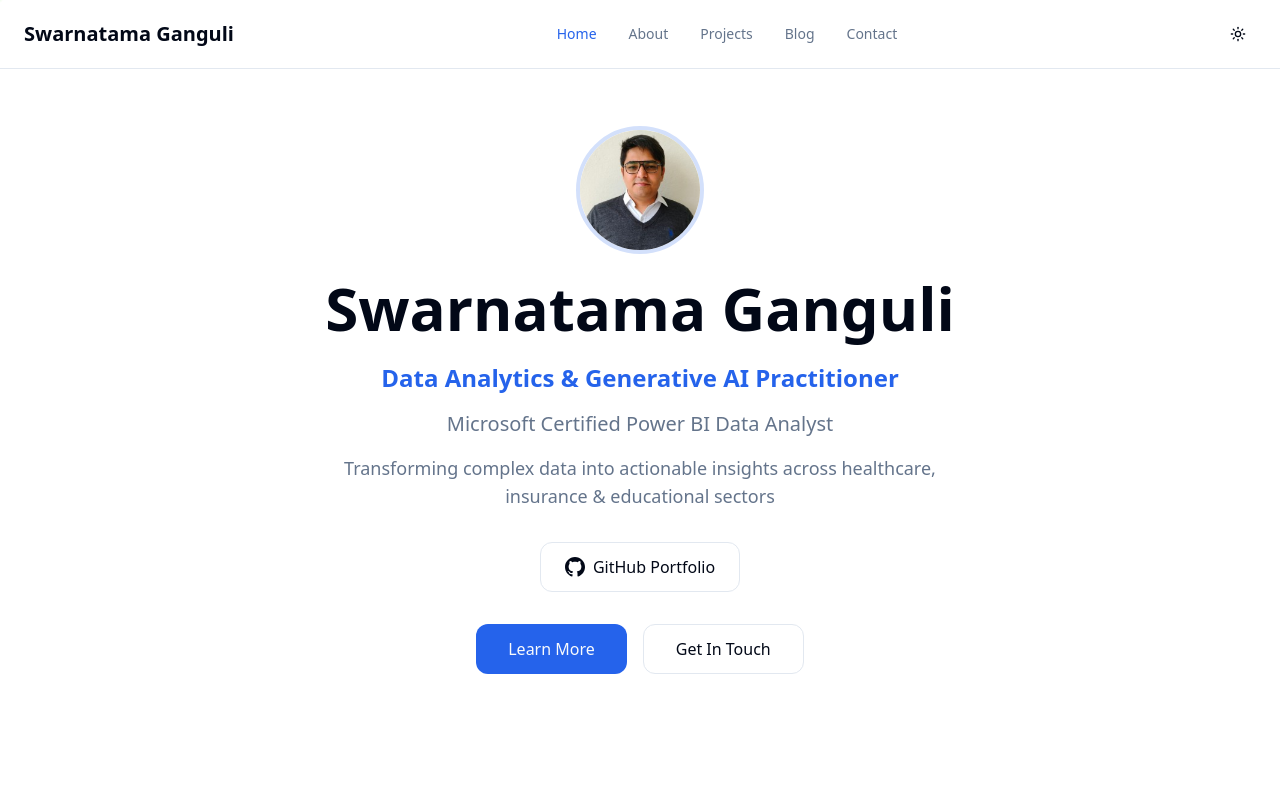
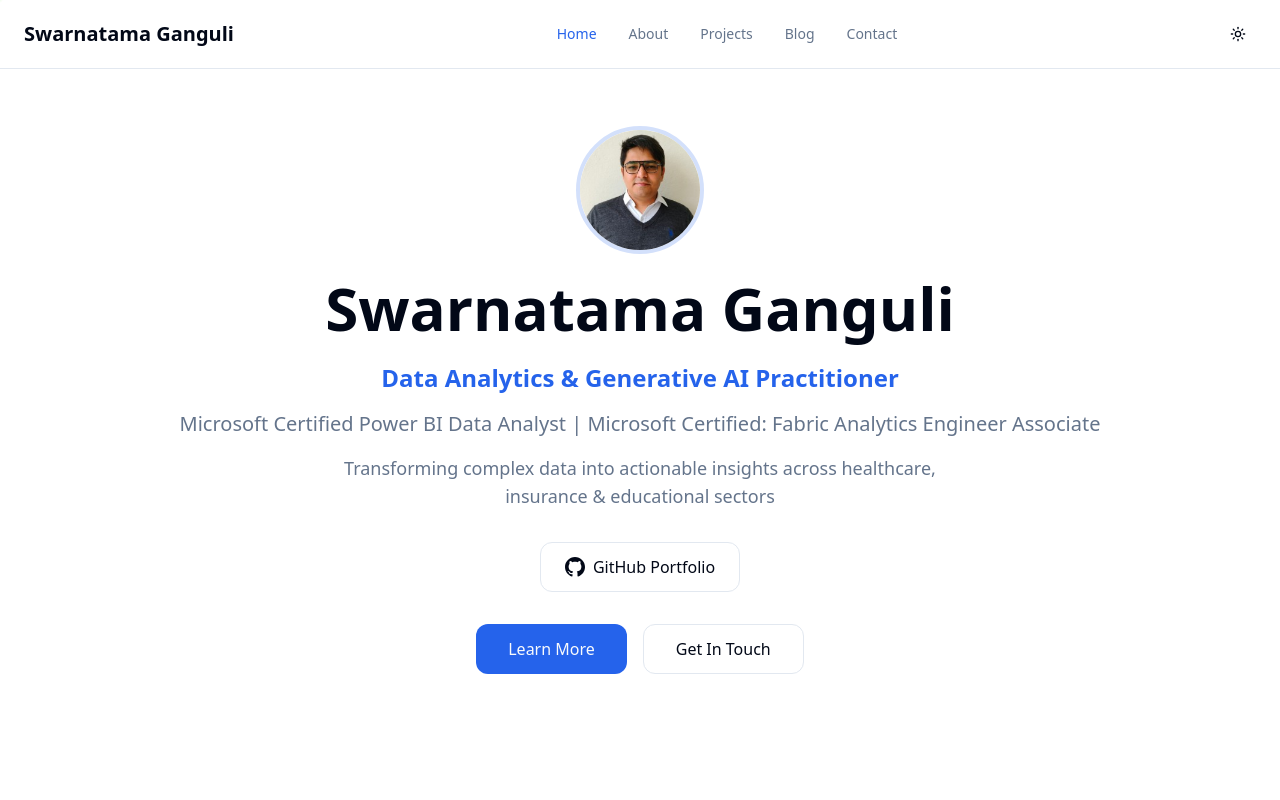
Before and after one commit to SwarnatamaGanguli/SwarnatamaGanguli.github.io, a React (Vite) app: page / in a window 1280 px wide. Shown: the top 800 px of the page. Built offline with nearby package versions, Linux system fonts and the light colour scheme.

Commit message:
Add another certification

```diff
--- a/src/components/Hero.tsx
+++ b/src/components/Hero.tsx
@@ -20,7 +20,7 @@ export function Hero() {
             Data Analytics & Generative AI Practitioner
           </p>
           <p className="text-lg md:text-xl text-muted-foreground">
-            Microsoft Certified Power BI Data Analyst
+            Microsoft Certified Power BI Data Analyst | Microsoft Certified: Fabric Analytics Engineer Associate
           </p>
           <p className="text-base md:text-lg text-muted-foreground max-w-2xl mx-auto leading-relaxed">
             Transforming complex data into actionable insights across healthcare, insurance & educational sectors
```
